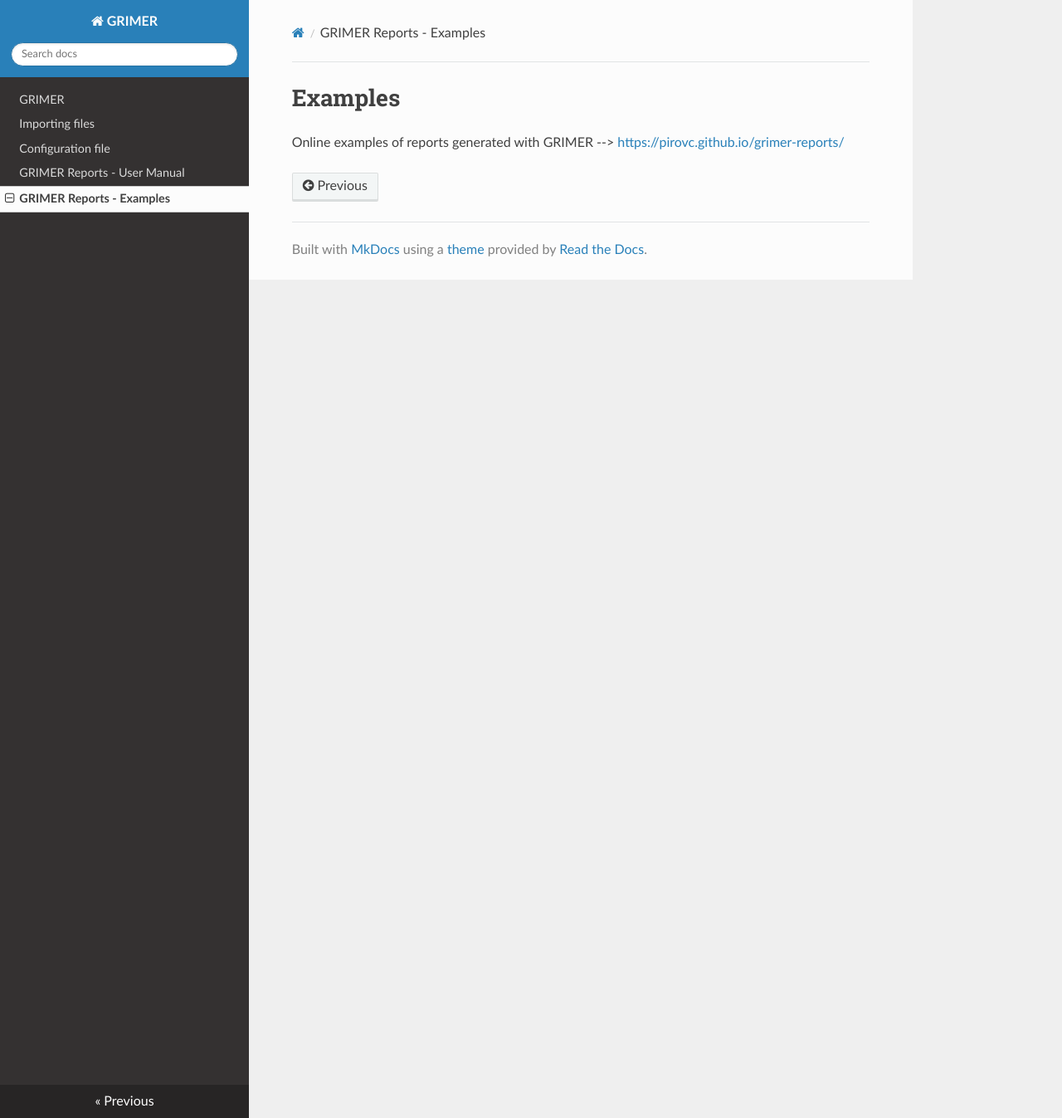
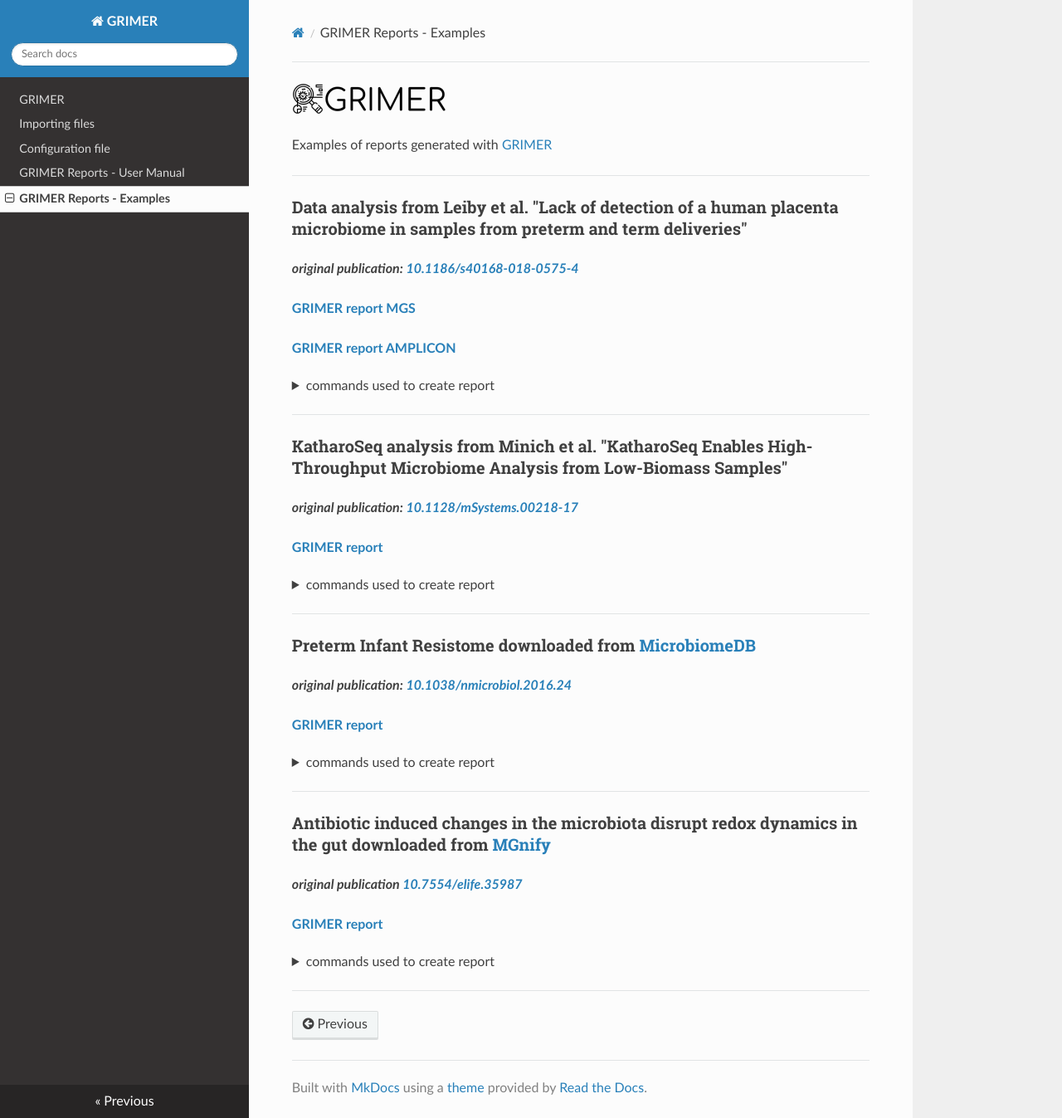
Before and after one commit to pirovc/grimer, an MkDocs documentation site: the page built from docs/examples.md, in a window 1280 px wide and 1347 px high. Shown: the whole window at 83% size. Built offline with MkDocs 1.6.1, drawn with Linux system fonts in a browser that asks for light colours; nearby versions of some CDN libraries.

Commit message:
multiple fields metadata prevalance decontam

````diff
--- a/docs/examples.md
+++ b/docs/examples.md
@@ -1,3 +1,144 @@
-# Examples
+![GRIMER](https://raw.githubusercontent.com/pirovc/grimer/main/grimer/img/logo.png)
 
-Online examples of reports generated with GRIMER --> [https://pirovc.github.io/grimer-reports/](https://pirovc.github.io/grimer-reports/)
+Examples of reports generated with [GRIMER](https://github.com/pirovc/grimer)
+
+---
+
+### Data analysis from Leiby et al. "Lack of detection of a human placenta microbiome in samples from preterm and term deliveries"
+
+***original publication: [10.1186/s40168-018-0575-4](https://doi.org/10.1186/s40168-018-0575-4)***
+
+**[GRIMER report MGS](https://pirovc.github.io/grimer-reports/placenta/placenta_mgs.html)**
+
+**[GRIMER report AMPLICON](https://pirovc.github.io/grimer-reports/placenta/placenta_amplicon.html)**
+
+<details>
+<summary>commands used to create report</summary>
+
+```bash
+# Download files (table, metadata and config)
+wget https://raw.githubusercontent.com/pirovc/grimer-reports/main/placenta/placenta_files.tar.gz
+tar xf  placenta_files.tar.gz
+
+# AMPLICON
+grimer --config placenta_amplicon_config.yaml \
+       --input-file placenta_amplicon_table.tsv \
+       --metadata-file placenta_metadata.tsv \
+       --taxonomy ncbi \
+       --ranks superkingdom phylum class order family genus species \
+       --level-separator ";" \
+       --obs-replace "^.+__" "" "_" " " \
+       --unassigned-header "Unassigned"  \
+       --decontam --mgnify --transpose \
+       --title "Placenta study AMPLICON - Leiby, J.S. et al 2018" \
+       --output-html placenta_amplicon.html
+
+# MGS
+grimer --config placenta_mgs_config.yaml \
+       --input-file placenta_mgs_table.tsv \
+       --metadata-file placenta_metadata.tsv \
+       --taxonomy ncbi \
+       --ranks superkingdom phylum class order family genus species \
+       --level-separator "|" \
+       --unassigned-header "unassigned"  \
+       --decontam --mgnify \
+       --title "Placenta study MGS - Leiby, J.S. et al 2018" \
+       --output-html placenta_mgs.html
+```
+
+</details>
+---
+
+### KatharoSeq analysis from Minich et al. "KatharoSeq Enables High-Throughput Microbiome Analysis from Low-Biomass Samples"
+
+***original publication: [10.1128/mSystems.00218-17](https://doi.org/10.1128/mSystems.00218-17)***
+
+**[GRIMER report](https://pirovc.github.io/grimer-reports/katharoseq/katharoseq.html)**
+
+<details>
+<summary>commands used to create report</summary>
+
+```bash
+# Download files (table, metadata and config)
+wget https://raw.githubusercontent.com/pirovc/grimer-reports/main/katharoseq/katharoseq_files.tar.gz
+tar xf katharoseq_files.tar.gz
+
+# Run GRIMER
+grimer --config katharoseq_config.yaml \
+       --input-file katharoseq_table.tsv \
+       --metadata-file katharoseq_metadata.tsv \
+       --transformation clr \
+       --obs-replace "^.+__" "" "_" " " \
+       --taxonomy ncbi \
+       --ranks superkingdom phylum class order family genus species \
+       --level-separator ";" \
+       --decontam --mgnify \
+       --title "KatharoSeq - Minich et al. 2018" \
+       --output-html katharoseq.html
+```
+
+</details>
+
+---
+
+### Preterm Infant Resistome downloaded from [MicrobiomeDB](https://microbiomedb.org/mbio/app/record/dataset/DS_82fe0308e2)
+
+***original publication: [10.1038/nmicrobiol.2016.24](https://doi.org/10.1038/nmicrobiol.2016.24)***
+
+**[GRIMER report](https://pirovc.github.io/grimer-reports/microbiomedb/ResistomeAmplicon.html)**
+
+<details>
+<summary>commands used to create report</summary>
+
+```bash
+# Download files (table, metadata and config) - Original source: https://microbiomedb.org/common/downloads/release-22/82fe0308e2032de2041694df6592ba542ea84b86/ResistomeAmplicon.16s_DADA2.taxon_abundance.biom
+wget https://raw.githubusercontent.com/pirovc/grimer-reports/main/microbiomedb/microbiomedb_files.tar.gz
+tar xf microbiomedb_files.tar.gz
+
+# Run GRIMER
+grimer --config config/default.yaml \
+       --input-file ResistomeAmplicon.16s_DADA2.taxon_abundance.biom \
+       --taxonomy ncbi \
+       --ranks superkingdom phylum class order family genus species \
+       --decontam --mgnify \
+       --title "MicrobiomeDB Preterm Infant Resistome (V4)" \
+       --output-html ResistomeAmplicon.html
+```
+
+</details>
+
+---
+
+### Antibiotic induced changes in the microbiota disrupt redox dynamics in the gut downloaded from [MGnify](https://www.ebi.ac.uk/metagenomics/studies/MGYS00005180)
+
+***original publication [10.7554/elife.35987](https://doi.org/10.7554/elife.35987)***
+
+**[GRIMER report](https://pirovc.github.io/grimer-reports/mgnify/MGYS00005180.html)**
+
+<details>
+<summary>commands used to create report</summary>
+
+```bash
+# Script to download files and generate GRIMER report from any MGnify study accession
+# Requires "jsonapi-client>=0.9.7" (conda install "jsonapi-client>=0.9.7")
+./grimer-mgnify.py -i MGYS00005180 -o MGYS00005180 -g "--decontam --mgnify"
+
+# Or directly from files
+wget https://raw.githubusercontent.com/pirovc/grimer-reports/main/mgnify/mgnify_files.tar.gz
+tar xf mgnify.tar.gz
+# Run GRIMER
+grimer --config config/default.yaml \
+       --input-file MGYS00005180_ERP108433_taxonomy_abundances_SSU_v4.1.tsv \
+       --metadata-file MGYS00005180_metadata.tsv \
+       --obs-replace "^.+__" "" "_" " " \
+       --taxonomy ncbi \
+       --ranks superkingdom kingdom phylum class order family genus species \
+       --level-separator ";" \
+       --decontam --mgnify \
+       --title "MGnify study accession MGYS00005180" \
+       --output-html MGYS00005180.html
+```
+
+</details>
+
+---
````
Also changed, not shown: README.md (+1 -1 lines), docs/config.md (+7 -2 lines), docs/importing.md (+2 -0 lines), 1 other file.
